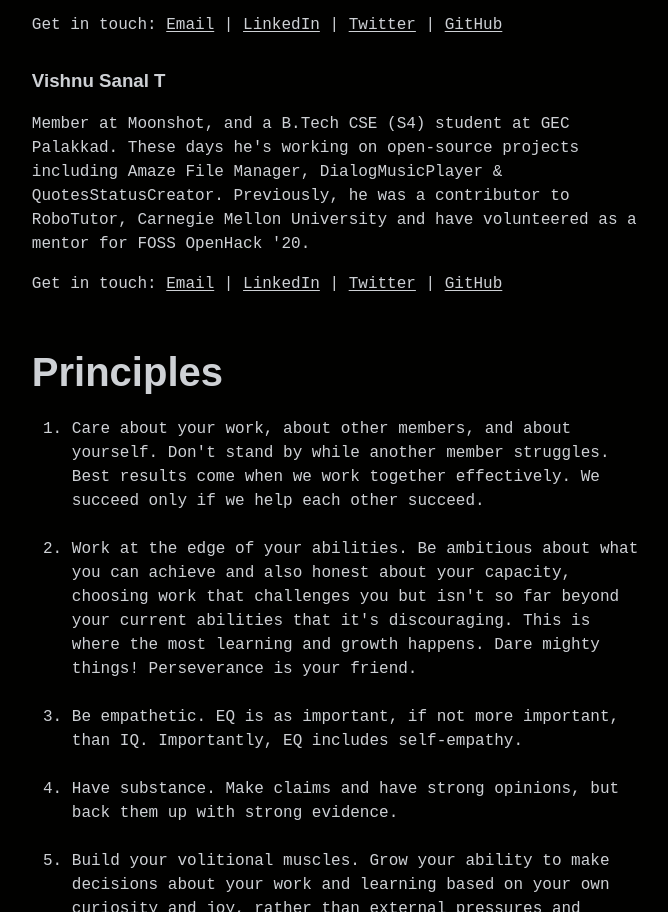
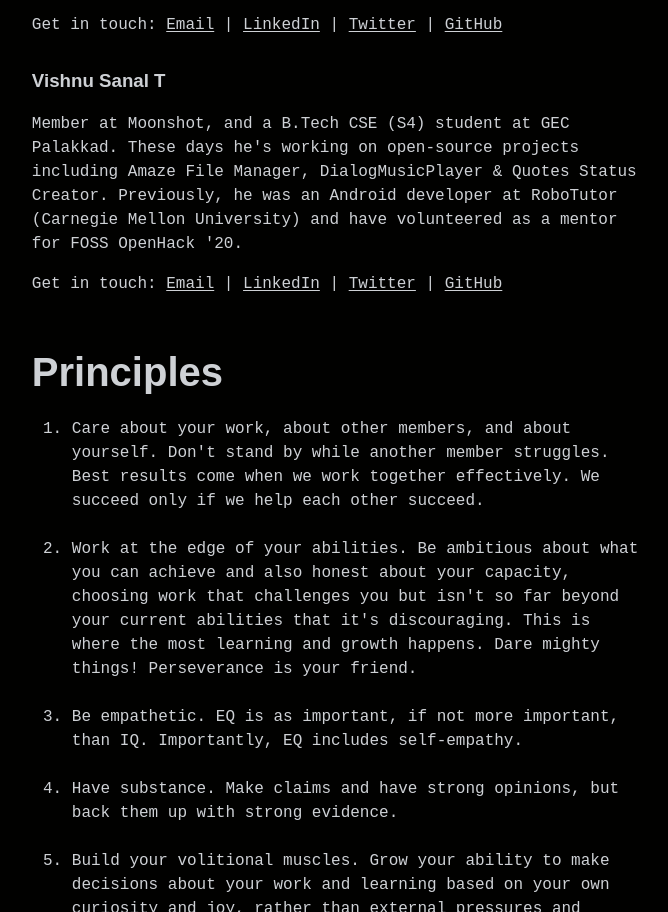
Before and after one commit to moonshotgecpkd/moonshotgecpkd.github.io, a plain HTML site: page index.html in a window 1280 px wide. Shown: the part 1184-2096 px from the top of the page, without its empty margins (301-969 px from the left). Drawn offline with Linux system fonts and the light colour scheme.

Commit message:
update bio

```diff
--- a/index.html
+++ b/index.html
@@ -67,7 +67,7 @@
       </p>
       <h3>Vishnu Sanal T</h3>
       <p>
-        Member at Moonshot, and a B.Tech CSE (S4) student at GEC Palakkad. These days he's working on open-source projects including Amaze File Manager, DialogMusicPlayer & QuotesStatusCreator. Previously, he was a contributor to RoboTutor, Carnegie Mellon University and have volunteered as a mentor for FOSS OpenHack '20.
+        Member at Moonshot, and a B.Tech CSE (S4) student at GEC Palakkad. These days he's working on open-source projects including Amaze File Manager, DialogMusicPlayer & Quotes Status Creator. Previously, he was an Android developer at RoboTutor (Carnegie Mellon University) and have volunteered as a mentor for FOSS OpenHack '20.
       </p>
       <p>Get in touch:
       <a href="mailto:t.v.s10123@gmail.com">Email</a> |
```
